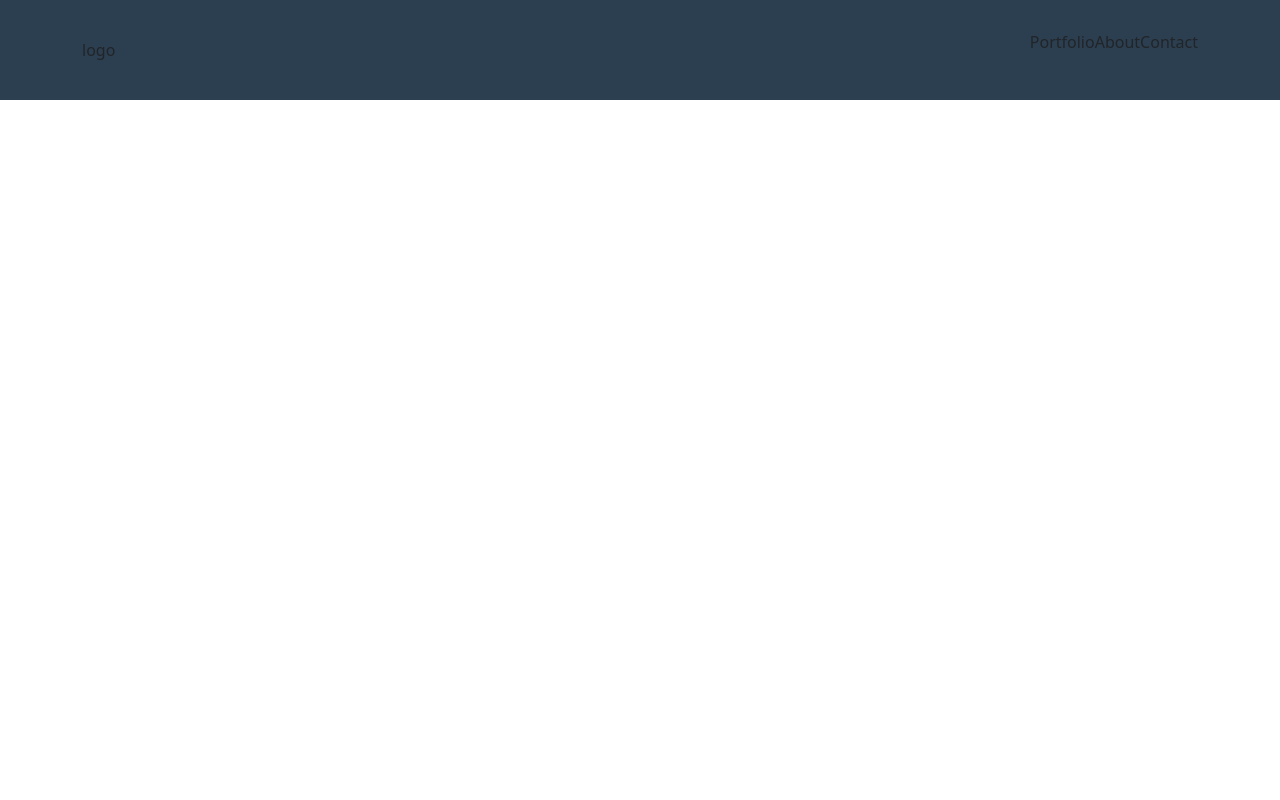
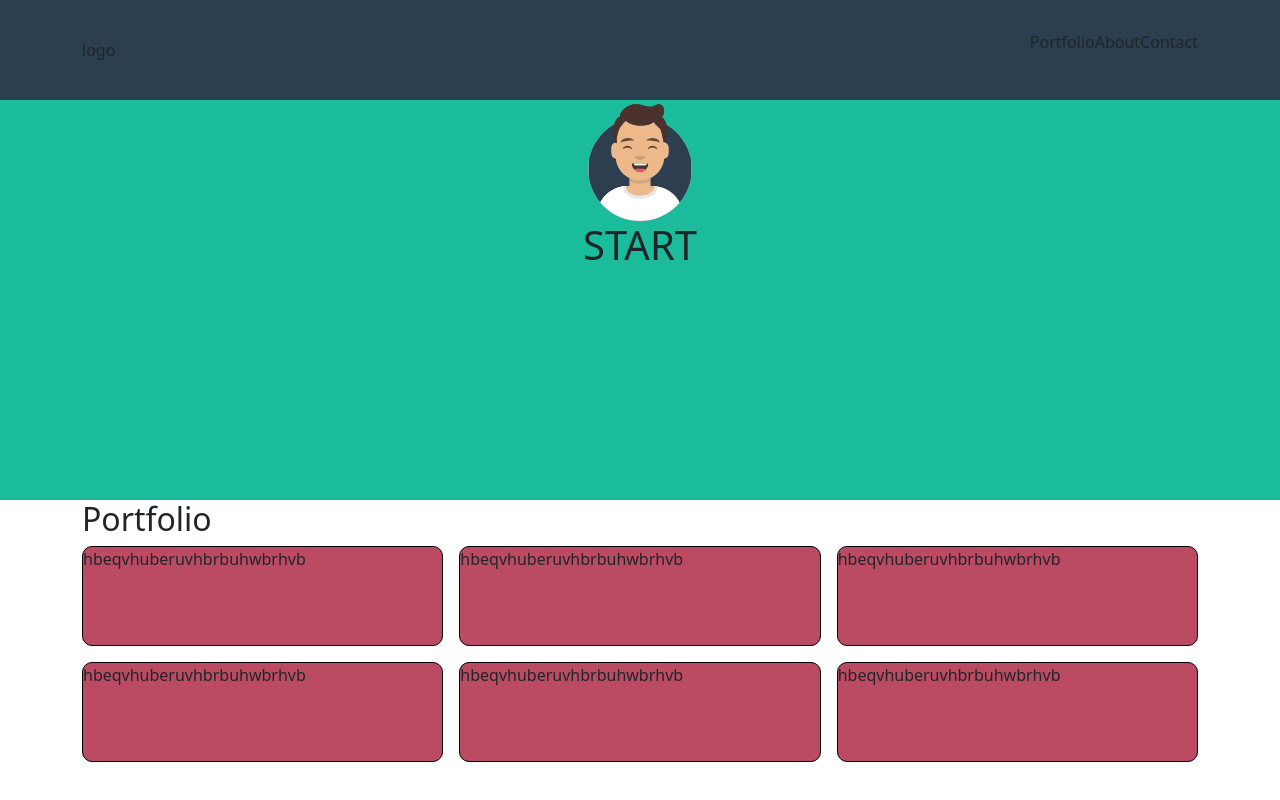
Before and after one commit to FabioMasciarelli/html-css-bootstrap-freelancer, a plain HTML site: page index.html in a window 1280 px wide. Shown: the top 800 px of the page. Drawn offline with nearby package versions, Linux system fonts and the light colour scheme.

Commit message:
add: sections and footer

```diff
--- a/css/style.css
+++ b/css/style.css
@@ -7,3 +7,35 @@ header {
 ul {
     list-style-type: none;
 }
+
+img {
+    max-width: 100%;
+}
+
+.ms_bg_green {
+    background-color: #1abc9c;
+    width: 100%;
+    /* debug */
+    height: 400px;
+}
+
+.ms_container {
+    border-radius: 10px;
+    background-color: #ba4b63;
+    width: 100%;
+    /* debug */
+    height: 100px;
+    border: 1px solid black;
+}
+
+.ms_bg_footer_top {
+    background-color: #3b546d;
+    /* debug */
+    height: 200px;
+}
+
+.ms_bg_footer_bottom {
+    background-color: #2c3f50;
+    /* debug */
+    height: 200px;
+}
--- a/index.html
+++ b/index.html
@@ -1,20 +1,25 @@
 <!DOCTYPE html>
 <html lang="en">
+
 <head>
     <meta charset="UTF-8">
     <meta name="viewport" content="width=device-width, initial-scale=1.0">
 
     <!-- FONTAWESOME -->
-    <link rel="stylesheet" href="https://cdnjs.cloudflare.com/ajax/libs/font-awesome/6.5.1/css/all.min.css" integrity="sha512-DTOQO9RWCH3ppGqcWaEA1BIZOC6xxalwEsw9c2QQeAIftl+Vegovlnee1c9QX4TctnWMn13TZye+giMm8e2LwA==" crossorigin="anonymous" referrerpolicy="no-referrer" />
+    <link rel="stylesheet" href="https://cdnjs.cloudflare.com/ajax/libs/font-awesome/6.5.1/css/all.min.css"
+        integrity="sha512-DTOQO9RWCH3ppGqcWaEA1BIZOC6xxalwEsw9c2QQeAIftl+Vegovlnee1c9QX4TctnWMn13TZye+giMm8e2LwA=="
+        crossorigin="anonymous" referrerpolicy="no-referrer" />
 
     <!-- BOOTSTRAP -->
-    <link href="https://cdn.jsdelivr.net/npm/bootstrap@5.2.3/dist/css/bootstrap.min.css" rel="stylesheet" integrity="sha384-rbsA2VBKQhggwzxH7pPCaAqO46MgnOM80zW1RWuH61DGLwZJEdK2Kadq2F9CUG65" crossorigin="anonymous">
+    <link href="https://cdn.jsdelivr.net/npm/bootstrap@5.2.3/dist/css/bootstrap.min.css" rel="stylesheet"
+        integrity="sha384-rbsA2VBKQhggwzxH7pPCaAqO46MgnOM80zW1RWuH61DGLwZJEdK2Kadq2F9CUG65" crossorigin="anonymous">
 
     <!-- CUSTOM STYLES -->
     <link rel="stylesheet" href="css/style.css">
 
     <title>Bootstrap</title>
 </head>
+
 <body>
     <header class="d-flex align-items-center">
         <div class="container">
@@ -33,5 +38,79 @@
             </div>
         </div>
     </header>
+    <main>
+        <section class="ms_bg_green">
+            <div class="container">
+                <div class="row">
+                    <div class="col-12 d-flex justify-content-center">
+                        <div>
+                            <img src="./img/avatar.svg" alt="foto avatar">
+                            <h1>START</h1>
+                            <span></span>
+                            <span></span>
+                        </div>
+                    </div>
+                </div>
+            </div>
+        </section>
+        <section class="ms_portfolio">
+            <div class="container">
+                <h2>Portfolio</h2>
+                <div class="row g-3">
+                    <div class="col-12 col-md-6 col-lg-4">
+                        <div class="ms_container">
+                            hbeqvhuberuvhbrbuhwbrhvb
+                        </div>
+                    </div>
+                    <div class="col-12 col-md-6 col-lg-4">
+                        <div class="ms_container">
+                            hbeqvhuberuvhbrbuhwbrhvb
+                        </div>
+                    </div>
+                    <div class="col-12 col-md-6 col-lg-4">
+                        <div class="ms_container">
+                            hbeqvhuberuvhbrbuhwbrhvb
+                        </div>
+                    </div>
+                    <div class="col-12 col-md-6 col-lg-4">
+                        <div class="ms_container">
+                            hbeqvhuberuvhbrbuhwbrhvb
+                        </div>
+                    </div>
+                    <div class="col-12 col-md-6 col-lg-4">
+                        <div class="ms_container">
+                            hbeqvhuberuvhbrbuhwbrhvb
+                        </div>
+                    </div>
+                    <div class="col-12 col-md-6 col-lg-4">
+                        <div class="ms_container">
+                            hbeqvhuberuvhbrbuhwbrhvb
+                        </div>
+                    </div>
+                </div>
+            </div>
+        </section>
+        <section class="ms_bg_green my-5">
+            <div class="container">
+
+            </div>
+        </section>
+        <section class="form">
+            <div class="container">
+
+            </div>
+        </section>
+    </main>
+    <footer>
+        <div class="row ms_bg_footer_top">
+            <div class="col-12 col-md-4"></div>
+            <div class="col-12 col-md-4"></div>
+            <div class="col-12 col-md-4"></div>
+        </div>
+        <div class="row ms_bg_footer_bottom">
+
+        </div>
+    </footer>
 </body>
+
 </html>
```
